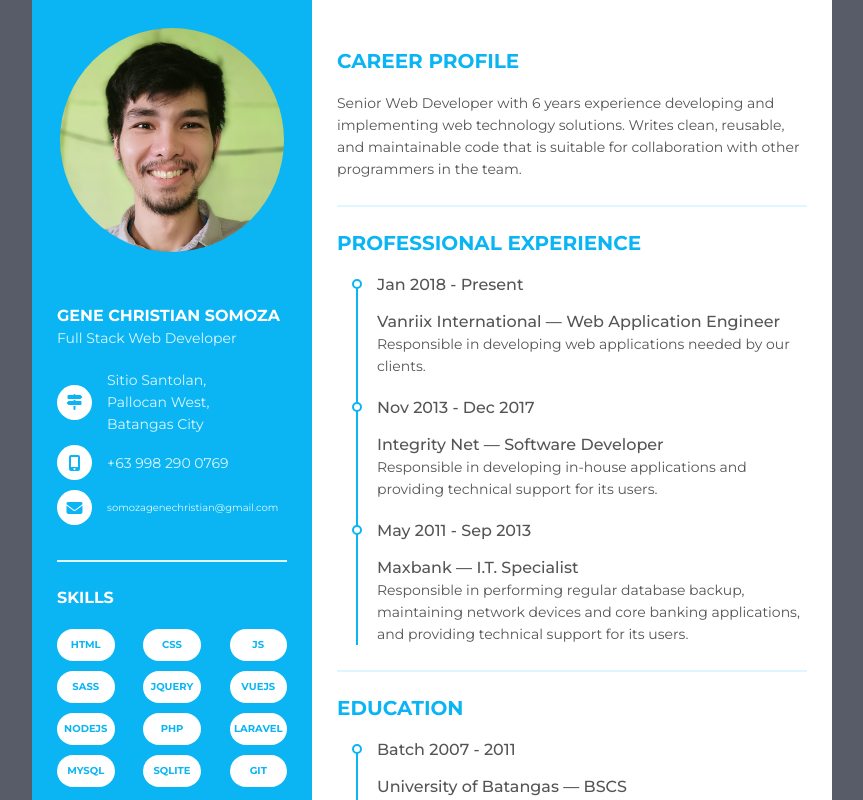
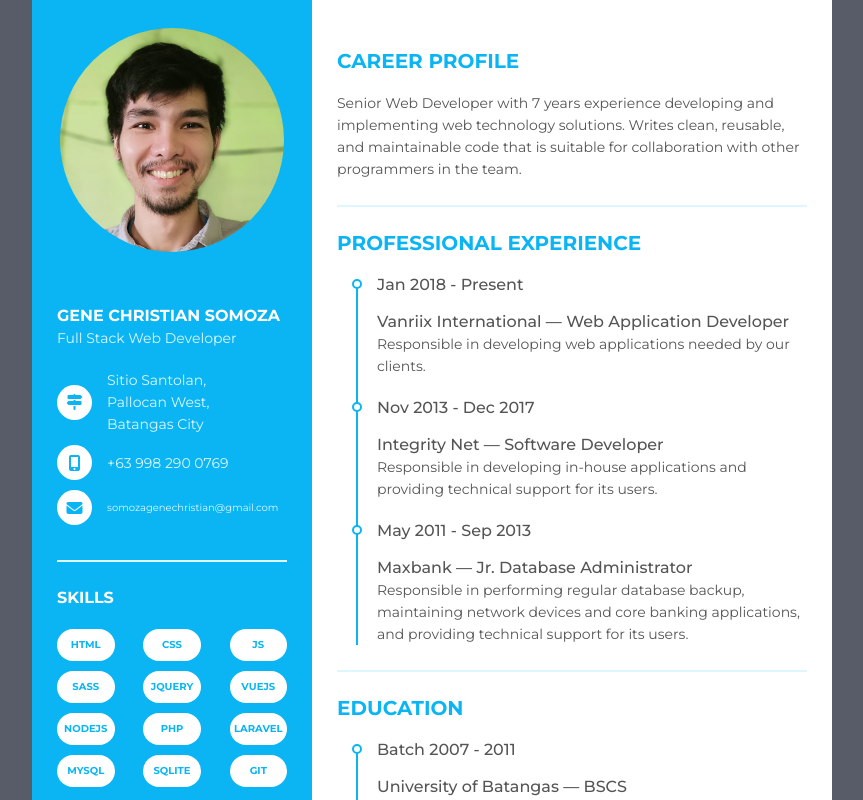
Before and after one commit to gcsomoza/resume, a plain HTML site: page Resume-CV-Design/index.html in a window 1280 px wide. Shown: the top 800 px of the page, without its empty margins (208-1071 px from the left). Drawn offline with Linux system fonts and the light colour scheme.

Commit message:
Update resume

```diff
--- a/Resume-CV-Design/index.html
+++ b/Resume-CV-Design/index.html
@@ -132,7 +132,7 @@
         <div class="title">
            <p class="bold">Career Profile</p>
          </div>
-        <p>Senior Web Developer with 6 years experience developing and implementing web technology solutions. Writes clean, reusable, and maintainable code that is suitable for collaboration with other programmers in the team.</p>
+        <p>Senior Web Developer with 7 years experience developing and implementing web technology solutions. Writes clean, reusable, and maintainable code that is suitable for collaboration with other programmers in the team.</p>
     </div>
     <div class="resume_item resume_work">
         <div class="title">
@@ -142,7 +142,7 @@
             <li>
               <div class="date">Jan 2018 - Present</div>
               <div class="info">
-                     <p class="company semi-bold">Vanriix International — Web Application Engineer</p>
+                     <p class="company semi-bold">Vanriix International — Web Application Developer</p>
                   <p>Responsible in developing web applications needed by our clients.</p>
                 </div>
             </li>
@@ -156,7 +156,7 @@
             <li>
               <div class="date">May 2011 - Sep 2013</div>
               <div class="info">
-                     <p class="semi-bold">Maxbank — I.T. Specialist</p>
+                     <p class="semi-bold">Maxbank — Jr. Database Administrator</p>
                   <p>Responsible in performing regular database backup, maintaining network devices and core banking applications, and providing technical support for its users.</p>
                 </div>
             </li>
```
Also changed, not shown: dp-small.jpg (added), 2 other files.
